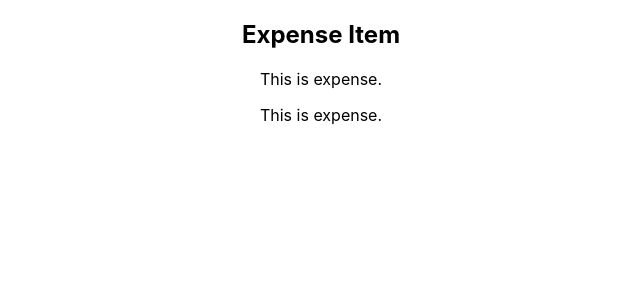
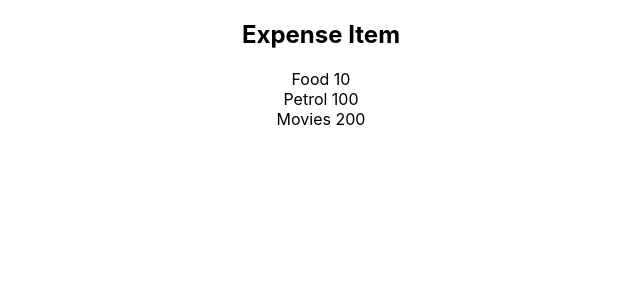
Before and after one commit to JaiminSheladiya/sharpener-practice, a React (Create React App) app in the folder first-react/: page / in a window 1280 px wide. Shown: the top 300 px of the page, without its empty margins (319-959 px from the left). Built offline with nearby package versions, Linux system fonts and the light colour scheme.

Commit message:
react app first draft

```diff
--- a/first-react/src/components/Expense.jsx
+++ b/first-react/src/components/Expense.jsx
@@ -1,11 +1,13 @@
-import React from 'react'
+import React from "react";
 
-const Expense = () => {
+const Expense = ({ item }) => {
+  console.log(item);
   return (
-      <div>
-          <p>This is expense.</p>
+    <div>
+      <span>{item[0]} </span>
+      <span>{item[1]}</span>
     </div>
-  )
-}
+  );
+};
 
-export default Expense
+export default Expense;
--- a/first-react/src/components/ExpenseItem.jsx
+++ b/first-react/src/components/ExpenseItem.jsx
@@ -5,8 +5,9 @@ const ExpenseItem = () => {
   return (
     <>
       <h2>Expense Item</h2>
-      <Expense />
-      <Expense />
+      <Expense item={["Food", 10]} />
+      <Expense item={["Petrol", 100]} />
+      <Expense item={["Movies", 200]} />
     </>
   );
 }
```
